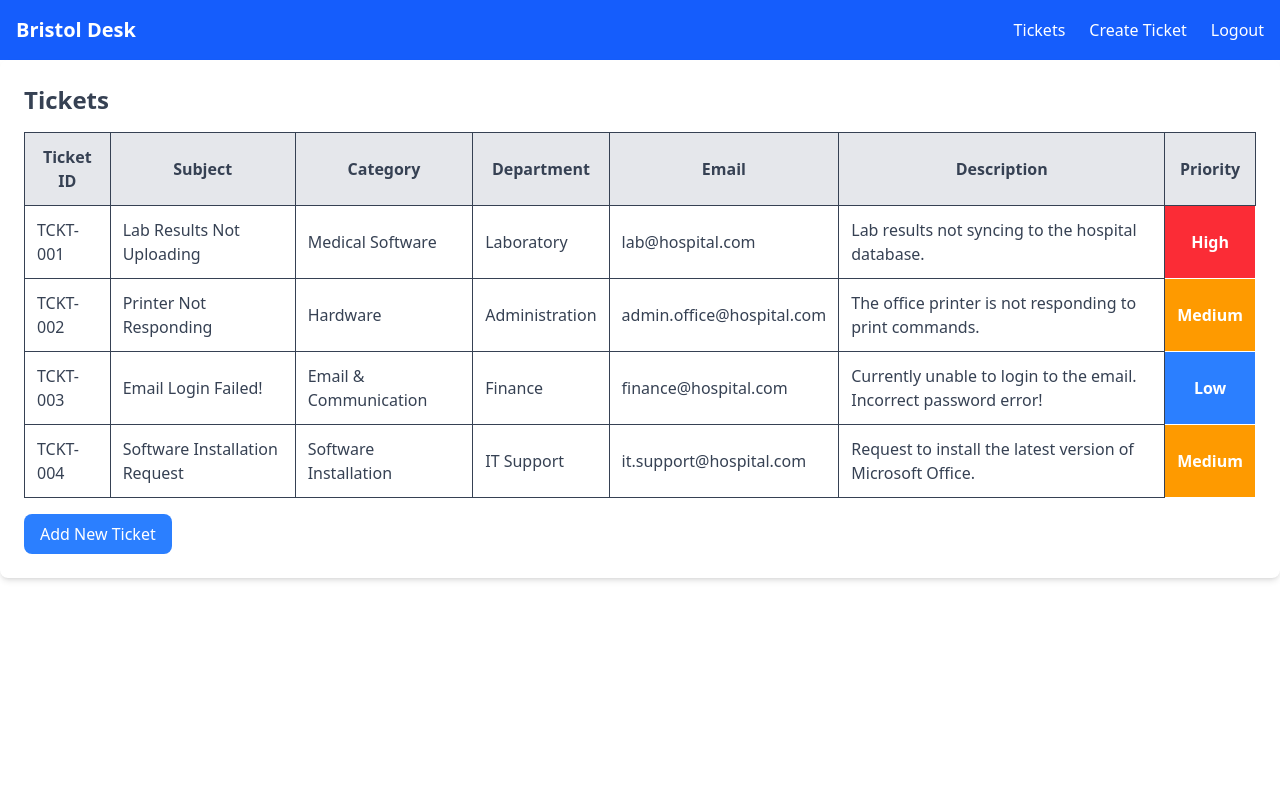
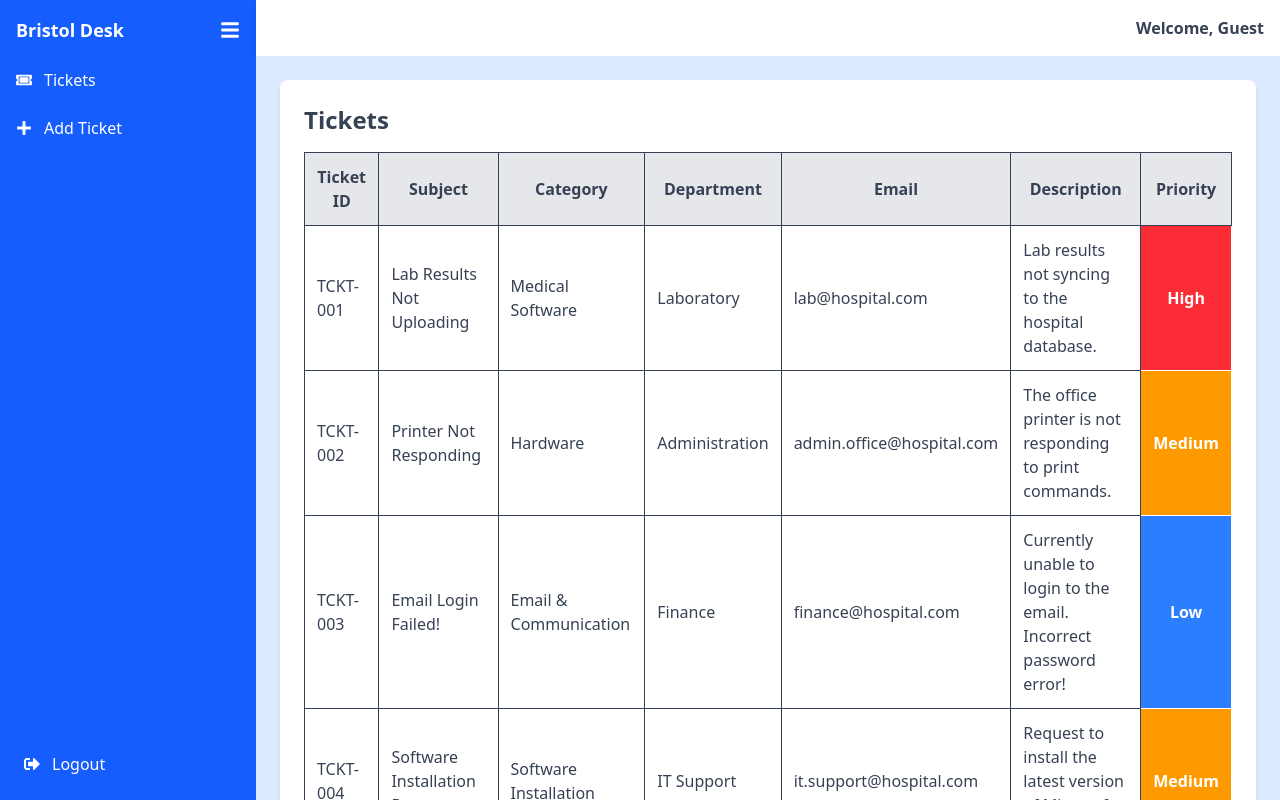
Before and after one commit to Janeirungu01/Helpdesk-Ticketing-System, a React (Vite) app: page /tickets in a window 1280 px wide. Built offline with nearby package versions, Linux system fonts and the light colour scheme.

Commit message:
updating ticket form

```diff
--- a/src/components/Layout.jsx
+++ b/src/components/Layout.jsx
@@ -1,33 +1,106 @@
-import React from "react";
-import { Link, useNavigate } from "react-router-dom";
+// import React from "react";
+// import { Link, useNavigate } from "react-router-dom";
 
-function Layout({ children }) {
-  const navigate = useNavigate();
+// function Layout({ children }) {
+//   const navigate = useNavigate();
 
-  const handleLogout = () => {
-    navigate("/");
-  };
+//   const handleLogout = () => {
+//     navigate("/");
+//   };
+
+//   return (
+//     <div className="flex flex-col min-h-screen">
+//       <nav className="bg-blue-600 text-white p-4 flex justify-between items-center">
+//         <div className="text-xl font-bold">Bristol Desk</div>
+//         <div className="flex space-x-6">
+//           <Link to="/tickets" className="hover:underline">
+//             Tickets
+//           </Link>
+//           <Link to="/create-ticket" className="hover:underline">
+//             Create Ticket
+//           </Link>
+//           <button onClick={handleLogout} className="hover:underline">
+//             Logout
+//           </button>
+//         </div>
+//       </nav>
+
+//       <main>{children}</main>
+//     </div>
+//   );
+// }
+
+// export default Layout;
+
+
+import { useState } from "react";
+import { FaBars, FaTicketAlt, FaPlus, FaSignOutAlt } from "react-icons/fa";
+
+export default function Layout({ children, user }) {
+  const [isCollapsed, setIsCollapsed] = useState(false);
+  const [loggedInUser, setUser] = useState(user);
 
   return (
-    <div className="flex flex-col min-h-screen">
-      <nav className="bg-blue-600 text-white p-4 flex justify-between items-center">
-        <div className="text-xl font-bold">Bristol Desk</div>
-        <div className="flex space-x-6">
-          <Link to="/tickets" className="hover:underline">
-            Tickets
-          </Link>
-          <Link to="/create-ticket" className="hover:underline">
-            Create Ticket
-          </Link>
-          <button onClick={handleLogout} className="hover:underline">
-            Logout
+    <div className="flex h-screen bg-gray-100">
+      {/* Sidebar */}
+      <aside
+        className={`${
+          isCollapsed ? "w-16" : "w-64"
+        } bg-blue-600 text-white transition-all duration-300 flex flex-col`}
+      >
+        {/* Sidebar Header */}
+        <div className="flex items-center justify-between p-4">
+          {!isCollapsed && (
+            <h2 className="text-lg font-bold">Bristol Desk</h2>
+          )}
+          <button
+            onClick={() => setIsCollapsed(!isCollapsed)}
+            className="text-white text-xl focus:outline-none"
+          >
+            <FaBars />
           </button>
         </div>
-      </nav>
 
-      <main>{children}</main>
+        {/* Sidebar Links */}
+        <nav className="flex-1 px-2 space-y-2">
+          <a
+            href="/tickets"
+            className="flex items-center space-x-3 p-2 hover:bg-blue-500 rounded-lg"
+          >
+            <FaTicketAlt />
+            {!isCollapsed && <span>Tickets</span>}
+          </a>
+          <a
+            href="/add-ticket"
+            className="flex items-center space-x-3 p-2 hover:bg-blue-500 rounded-lg"
+          >
+            <FaPlus />
+            {!isCollapsed && <span>Add Ticket</span>}
+          </a>
+        </nav>
+
+
+        {/* Logout Button */}
+        <div className="p-4">
+          <button className="flex items-center space-x-3 w-full p-2 hover:bg-red-500 rounded-lg">
+            <FaSignOutAlt />
+            {!isCollapsed && <span>Logout</span>}
+
+          </button>
+        </div>
+      </aside>
+
+      {/* Main Content */}
+      <div className="flex flex-col flex-1 h-screen" >
+        {/* Navbar */}
+        <header className="bg-white shadow-md p-4 flex justify-end">
+           <h2 className="text-gray-700">Welcome, {setUser.userName || "Guest"}</h2>
+        </header>
+
+
+        {/* Content */}
+        <main className="flex-1 p-6 bg-blue-100 overflow-hidden">{children}</main>
+      </div>
     </div>
   );
 }
-
-export default Layout;
--- a/src/components/User/TicketForm.jsx
+++ b/src/components/User/TicketForm.jsx
@@ -2,7 +2,7 @@ import { useState } from "react";
 import { useNavigate } from "react-router-dom";
 import toast from "react-hot-toast";
 
-export default function TicketForm({setTickets, setActiveView}) {
+export default function TicketForm({setTickets}) {
   const navigate = useNavigate();
 
 
@@ -10,25 +10,25 @@ export default function TicketForm({setTickets, setActiveView}) {
     subject: "",
     category: "",
     department: "",
-    email: "",
+    // email: "",
     description: "",
     priority: "Low",
   };
 
   const [formData, setFormData] = useState(initialFormState);
-  const [errors, setErrors] = useState({});
+  // const [errors, setErrors] = useState({});
 
 
-  const validateForm = () => {
-    let newErrors = {};
-    Object.keys(formData).forEach((key) => {
-      if (!formData[key].trim()) {
-        newErrors[key] = `${key} is required`;
-      }
-    });
-    setErrors(newErrors);
-    return Object.keys(newErrors).length === 0;
-  };
+  // const validateForm = () => {
+  //   let newErrors = {};
+  //   Object.keys(formData).forEach((key) => {
+  //     if (!formData[key].trim()) {
+  //       newErrors[key] = `${key} is required`;
+  //     }
+  //   });
+  //   setErrors(newErrors);
+  //   return Object.keys(newErrors).length === 0;
+  // };
 
   const handleChange = (e) => {
     setFormData({ ...formData, [e.target.name]: e.target.value });
@@ -89,13 +89,13 @@ export default function TicketForm({setTickets, setActiveView}) {
           }`}
         />
       )}
-      {errors[key] && <p className="text-red-500 text-sm">{errors[key]}</p>}
+      {/* {errors[key] && <p className="text-red-500 text-sm">{errors[key]}</p>} */}
     </div>
   );
 
   return (
-    <div className="w-3/4 mx-auto bg-white p-6 rounded-lg shadow-lg">
-      <h2 className="text-xl font-bold mb-4 text-black">Create Ticket</h2>
+    <div className="w-full mx-auto bg-white p-6 rounded-lg shadow-lg">
+      <h2 className="text-xl font-bold mb-4 text-gray-600">Create Ticket</h2>
       <form onSubmit={handleSubmit} className="space-y-4">
         {Object.keys(formData).map(renderInputField)}
         <div className="flex justify-end space-x-2">
--- a/src/components/User/UserLayout.jsx
+++ b/src/components/User/UserLayout.jsx
@@ -1,18 +1,21 @@
 import { useState } from "react";
+import { Link } from "react-router-dom";
 import UserSidebar from "./UserSidebar";
 import TicketForm from "./TicketForm";
 
 export default function UserLayout({loggedInUser, tickets, setTickets}) {
-   const [ticketList, setTicketList] = useState(
-      tickets.map((ticket) => ({ ...ticket, resolved: false }))
-    );
+  //  const [ticketList, setTicketList] = useState(
+  //     tickets.map((ticket) => ({ ...ticket, resolved: false }))
+  //   );
   const [activeView, setActiveView] = useState("create");
 
   return (
     <div className="flex h-screen">
       <UserSidebar onSelect={setActiveView} />
       <div className="flex-1 p-6">
-        {activeView === "create" ? <TicketForm setActiveView = {setActiveView} setTickets= {setTickets}/> : <div className="overflow-x-auto">
+      {activeView === "create" ? <TicketForm /> : <span>Ticket loading...</span>}
+
+        {/* {activeView === "create" ? <TicketForm setActiveView = {setActiveView} setTickets= {setTickets}/> : <div className="overflow-x-auto">
           <table className="w-full border-collapse border border-gray-200">
             <thead>
               <tr className="bg-gray-200 text-gray-700">
@@ -77,7 +80,7 @@ export default function UserLayout({loggedInUser, tickets, setTickets}) {
               ))}
             </tbody>
           </table>
-        </div>}
+        </div>} */}
       </div>
     </div>
   );
```
